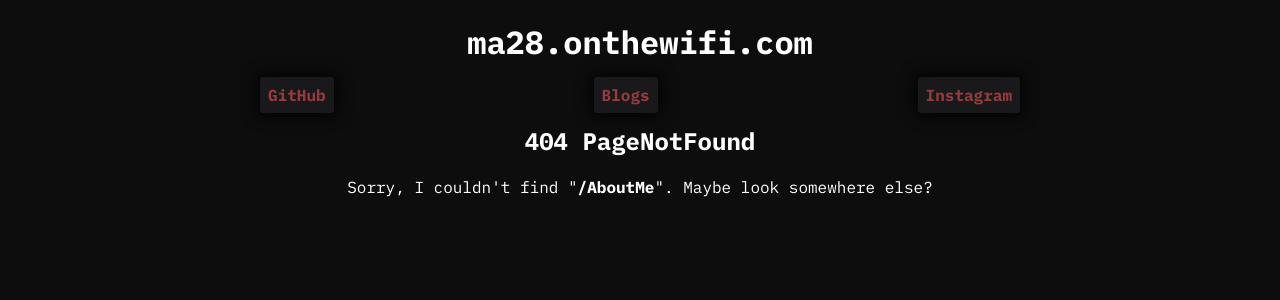
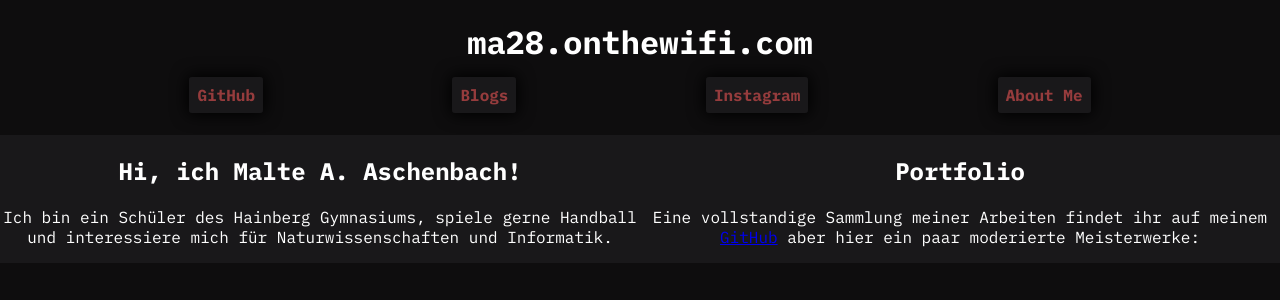
Before and after one commit to MAA28/ma28.onthewifi.com, a React (Create React App) app: page /AboutMe in a window 1280 px wide. Before the commit this address had no page. Shown: the top 300 px of the page. Built offline with nearby package versions, Linux system fonts and the light colour scheme.

Commit message:
forgot some shit in last commit

```diff
--- a/src/App.js
+++ b/src/App.js
@@ -2,13 +2,15 @@ import ReactDOM from 'react-dom'
 import { BrowserRouter, Routes, Route } from 'react-router-dom'
 import Home from './Pages/Home/Page'
 import PageNotFound from './Pages/PageNotFound/Page'
+import AboutMe from './Pages/AboutMe/Page'
+
 
 export default function App() {
     return (
         <BrowserRouter>
             <Routes>
                 <Route index element={<Home/>}/>
-
+                <Route path="/AboutMe" element={<AboutMe/>}/>
                 <Route path="*" element={<PageNotFound/>}/>
             </Routes>
         </BrowserRouter>
--- a/src/Components/Header/Component.js
+++ b/src/Components/Header/Component.js
@@ -1,5 +1,6 @@
 import SkipToContent from "../SkipToContent/Component";
 import Navbar from "../Navbar/Component";
+import './style.css'
 
 function Header() {
     return (
--- a/src/Components/Header/style.css
+++ b/src/Components/Header/style.css
@@ -0,0 +1,3 @@
+header {
+    margin-bottom: 30px;
+}
--- a/src/Components/Navbar/Component.js
+++ b/src/Components/Navbar/Component.js
@@ -12,6 +12,9 @@ function Navbar() {
                 <li>
                     <a href="https://www.instagram.com/malteaschenbach/">Instagram</a>
                 </li>
+                <li>
+                    <a href="/AboutMe">About Me</a>
+                </li>
             </nav>
     );
 }
--- a/src/Pages/AboutMe/Page.css
+++ b/src/Pages/AboutMe/Page.css
@@ -0,0 +1,7 @@
+article section {
+    background-color: var(--gray);
+    width: 75%;
+}
+article {
+    display: flex;
+}
--- a/src/Pages/AboutMe/Page.js
+++ b/src/Pages/AboutMe/Page.js
@@ -0,0 +1,20 @@
+import Header from "../../Components/Header/Component";
+import './Page.css'
+
+export default function AboutMe () {
+    return (
+        <div className="App">
+            <Header/>
+            <article id="main">
+                <section>
+                    <h2>Hi, ich Malte A. Aschenbach!</h2>
+                    <p>Ich bin ein Schüler des Hainberg Gymnasiums, spiele gerne Handball und interessiere mich für Naturwissenschaften und Informatik.</p>
+                </section>
+                <section>
+                    <h2>Portfolio</h2>
+                    <p>Eine vollstandige Sammlung meiner Arbeiten findet ihr auf meinem <a href="www.github.de/MAA28">GitHub</a> aber hier ein paar moderierte Meisterwerke:</p>
+                </section>
+            </article>
+        </div>
+    )
+}
```
Also changed, not shown: 1 other file (tests, documents, lock files or other folders).
